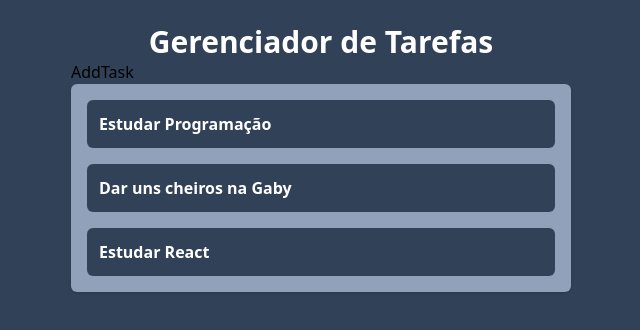
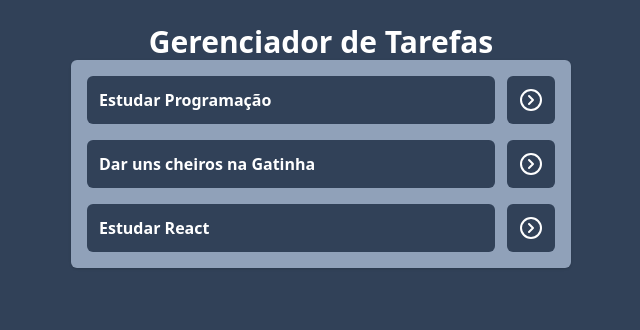
Before and after one commit to Gabriel-Neves-fs/donefy--gerenciador-de-tarefas, a React (Vite) app: page / in a window 1280 px wide. Shown: the top 330 px of the page, without its empty margins (319-959 px from the left). Built offline with nearby package versions, Linux system fonts and the light colour scheme.

Commit message:
feat: implementing the view details button in the application

```diff
--- a/package.json
+++ b/package.json
@@ -11,6 +11,7 @@
   },
   "dependencies": {
     "@tailwindcss/vite": "^4.1.14",
+    "lucide-react": "^0.544.0",
     "react": "^19.1.1",
     "react-dom": "^19.1.1",
     "tailwindcss": "^4.1.14"
--- a/src/App.jsx
+++ b/src/App.jsx
@@ -12,7 +12,7 @@ function App() {
     },
     {
       id: 2,
-      title: "Dar uns cheiros na Gaby",
+      title: "Dar uns cheiros na Gatinha",
       description: "ela anda muito cheirosa, preciso dá uma fungada nela!",
       isCompleted: false,
     },
--- a/src/componets/AddTask.jsx
+++ b/src/componets/AddTask.jsx
@@ -1,9 +1,5 @@
 function AddTask() {
-  return (
-    <div>
-      <h1> AddTask</h1>
-    </div>
-  );
+  return <div></div>;
 }
 
 export default AddTask;
--- a/src/componets/Tasks.jsx
+++ b/src/componets/Tasks.jsx
@@ -1,12 +1,16 @@
+import { ChevronRightCircle, Icon } from "lucide-react";
+
 function Tasks(props) {
   return (
     <ul className="space-y-4 p-4 bg-slate-400 rounded-md shadow">
       {props.tasks.map((tasks) => (
-        <li
-          key={tasks.id}
-          className="bg-slate-700 text-white p-3 rounded-md font-semibold"
-        >
-          {tasks.title}
+        <li key={tasks.id} className="flex gap-3">
+          <button className="bg-slate-700 w-full text-left text-white p-3 rounded-md font-semibold">
+            {tasks.title}
+          </button>
+          <button className="bg-slate-700  text-white p-3 rounded-md">
+            <ChevronRightCircle />
+          </button>
         </li>
       ))}
     </ul>
```
Also changed, not shown: 1 other file (tests, documents, lock files or other folders).
